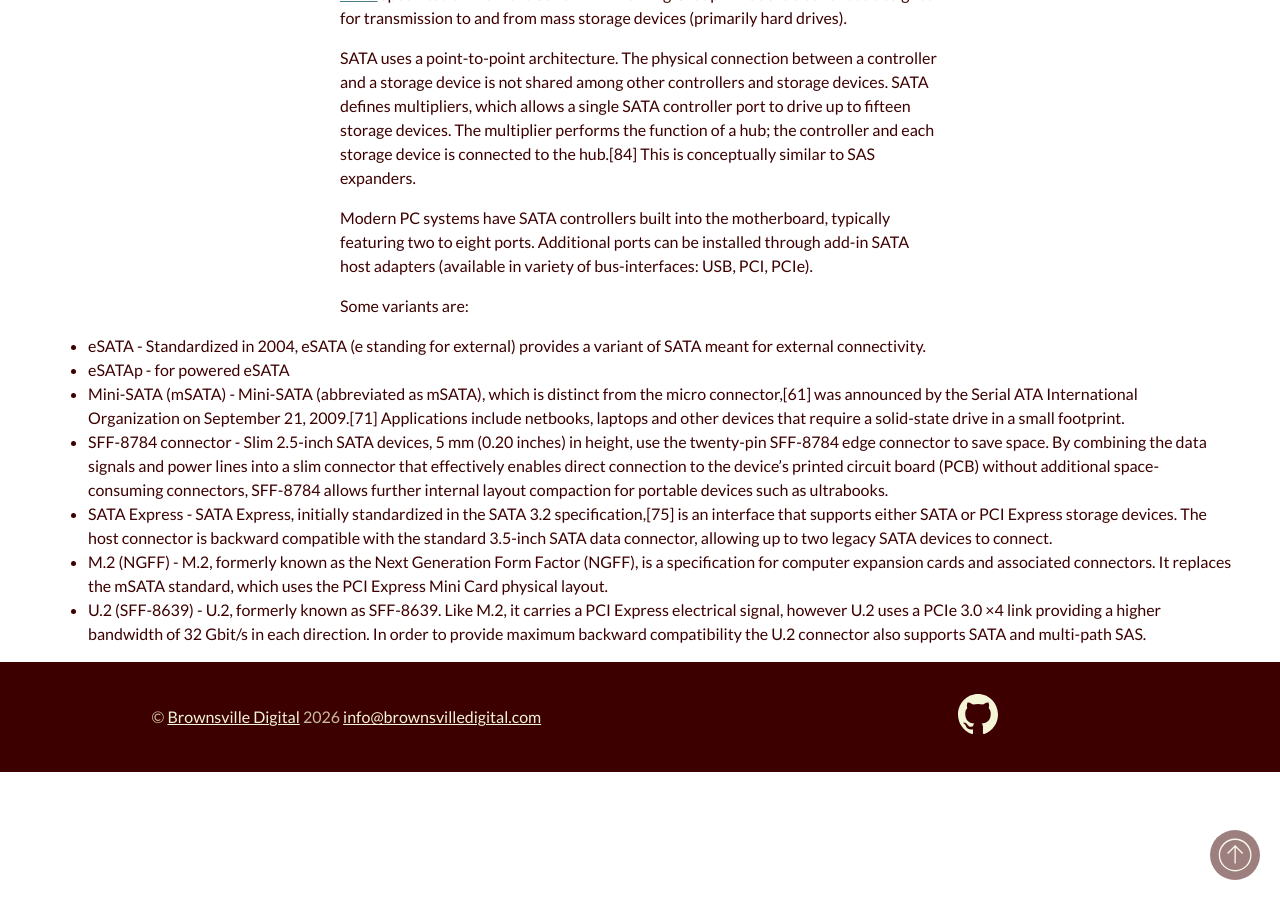
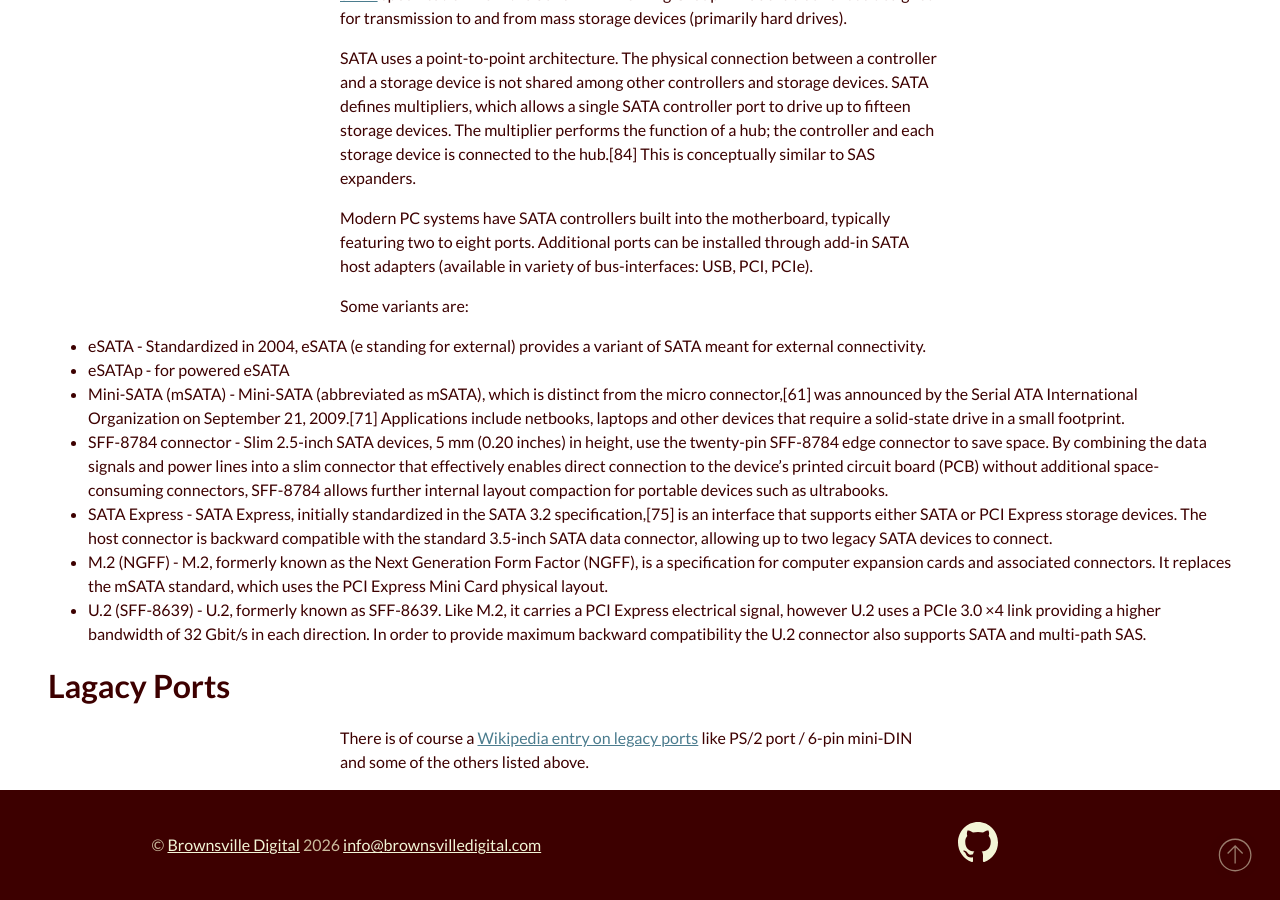
Before and after one commit to Brownsville-Digital/website, a Jekyll site: the page built from _posts/2026-07-08-evolution-of-cables.md, in a window 1280 px wide and 900 px high, scrolled down 4327 px. Built offline with Jekyll 4.4.1, drawn with Linux system fonts in a browser that asks for light colours.

Commit message:
Link to Lagacy Ports entry.

```diff
--- a/_posts/2026-07-08-evolution-of-cables.md
+++ b/_posts/2026-07-08-evolution-of-cables.md
@@ -110,3 +110,7 @@
 - SATA Express - SATA Express, initially standardized in the SATA 3.2 specification,[75] is an interface that supports either SATA or PCI Express storage devices. The host connector is backward compatible with the standard 3.5-inch SATA data connector, allowing up to two legacy SATA devices to connect.
 - M.2 (NGFF) - M.2, formerly known as the Next Generation Form Factor (NGFF), is a specification for computer expansion cards and associated connectors. It replaces the mSATA standard, which uses the PCI Express Mini Card physical layout.
 - U.2 (SFF-8639) - U.2, formerly known as SFF-8639. Like M.2, it carries a PCI Express electrical signal, however U.2 uses a PCIe 3.0 ×4 link providing a higher bandwidth of 32 Gbit/s in each direction. In order to provide maximum backward compatibility the U.2 connector also supports SATA and multi-path SAS.
+
+## Lagacy Ports
+
+There is of course a [Wikipedia entry on legacy ports](https://en.wikipedia.org/wiki/Legacy_port) like PS/2 port / 6-pin mini-DIN and some of the others listed above.
```
